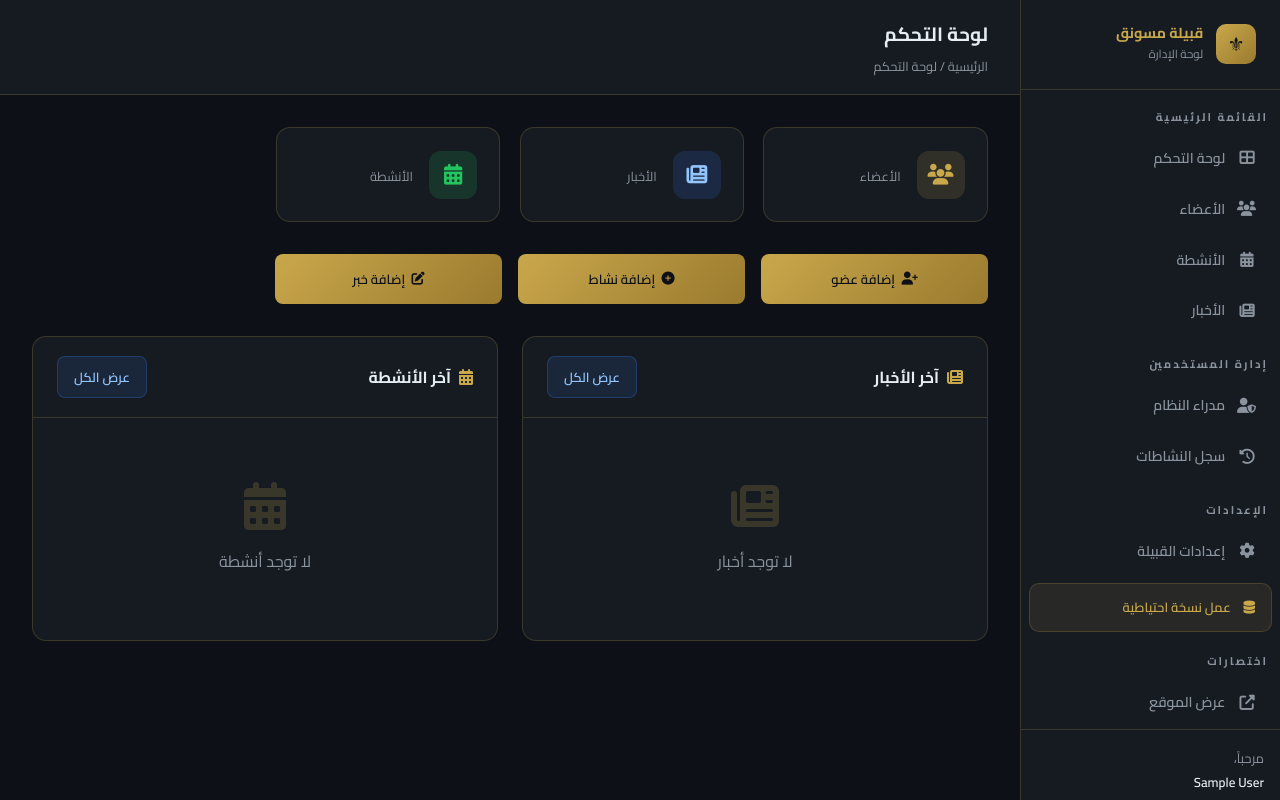
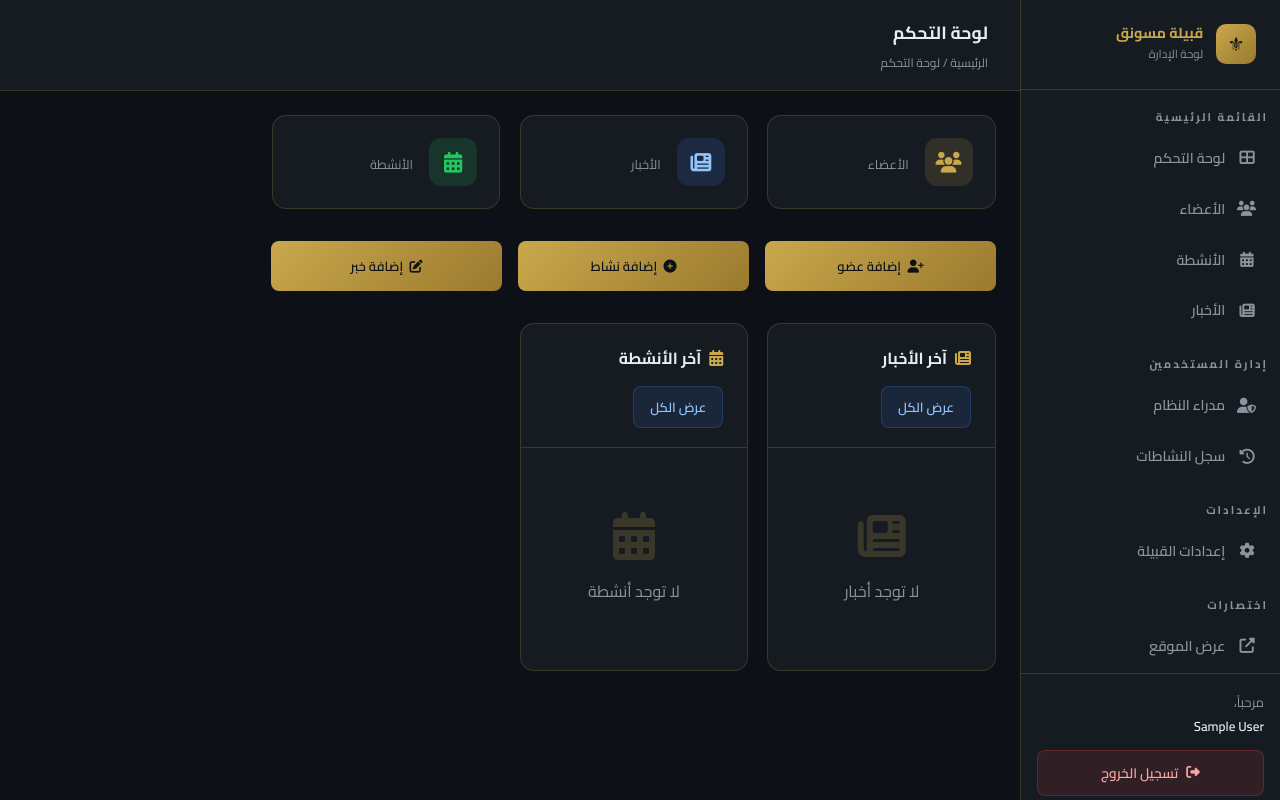
Before and after one commit to L-U-P-I-N/masoung, a Laravel app: template resources/views/admin/dashboard.blade.php in a window 1280 px wide. Run offline with Laravel 10, Linux system fonts and the light colour scheme; the template is opened without the code that fills it, so the values that code supplies are empty; the visitor is signed in with stand-in values (Sample User, id 1); data comes from the database, SQL or seed files in the repository; settings files or empty folders that the repository lacks are supplied.

Commit message:
اصلح مشكلتين دعم تصميم الجوال و رسالة من نسخ الاحتياطي

```diff
--- a/resources/views/admin/dashboard.blade.php
+++ b/resources/views/admin/dashboard.blade.php
@@ -68,7 +68,7 @@
 </div>
 
 
-<div style="display:grid;grid-template-columns:1fr 1fr;gap:1.5rem">
+<div class="stat-grid" style="margin-bottom: 1.5rem;">
 
     {{-- آخر الأخبار --}}
     <div class="table-wrap">
@@ -79,6 +79,7 @@
         @if($latestNews->isEmpty())
         <div class="empty"><i class="fas fa-newspaper"></i>لا توجد أخبار</div>
         @else
+        <div class="table-responsive">
             <table>
                 <thead><tr><th>العنوان</th><th>الحالة</th><th>التاريخ</th></tr></thead>
                 <tbody>
@@ -95,6 +96,7 @@
                     @endforeach
                 </tbody>
             </table>
+        </div>
         @endif
     </div>
 
@@ -107,6 +109,7 @@
         @if($latestActs->isEmpty())
         <div class="empty"><i class="fas fa-calendar-alt"></i>لا توجد أنشطة</div>
         @else
+        <div class="table-responsive">
             <table>
                 <thead><tr><th>النشاط</th><th>التاريخ</th><th>الحالة</th></tr></thead>
                 <tbody>
@@ -123,6 +126,7 @@
                     @endforeach
                 </tbody>
             </table>
+        </div>
         @endif
     </div>
 
--- a/resources/views/layouts/admin.blade.php
+++ b/resources/views/layouts/admin.blade.php
@@ -25,15 +25,22 @@
             --sidebar-w:260px;
         }
         * { margin:0; padding:0; box-sizing:border-box; }
-        body { font-family:'Cairo',sans-serif; background:var(--dark); color:var(--text); min-height:100vh; display:flex; }
+        body { font-family:'Cairo',sans-serif; background:var(--dark); color:var(--text); min-height:100vh; display:flex; position: relative; overflow-x: hidden; }
 
         /* SIDEBAR */
         .sidebar {
             width:var(--sidebar-w); background:var(--dark2);
             border-left:1px solid var(--border);
             position:fixed; top:0; right:0; bottom:0;
-            display:flex; flex-direction:column; overflow-y:auto; z-index:100;
+            display:flex; flex-direction:column; overflow-y:auto; z-index:1000;
+            transition: transform 0.3s cubic-bezier(0.4, 0, 0.2, 1);
         }
+        .sidebar-overlay {
+            position: fixed; top: 0; left: 0; right: 0; bottom: 0;
+            background: rgba(0,0,0,0.6); backdrop-filter: blur(4px);
+            z-index: 999; display: none; opacity: 0; transition: opacity 0.3s;
+        }
+        .sidebar-overlay.active { display: block; opacity: 1; }
         .sidebar-head {
             padding:1.5rem; border-bottom:1px solid var(--border);
             display:flex; align-items:center; gap:0.8rem;
@@ -78,11 +85,17 @@
             padding:1rem 2rem; display:flex; align-items:center; justify-content:space-between;
             position:sticky; top:0; z-index:50;
         }
-        .topbar h1 { font-size:1.2rem; font-weight:700; }
-        .topbar .breadcrumb { font-size:0.8rem; color:var(--text-muted); margin-top:0.15rem; }
+        .topbar h1 { font-size:1.1rem; font-weight:700; white-space: nowrap; overflow: hidden; text-overflow: ellipsis; }
+        .topbar .breadcrumb { font-size:0.75rem; color:var(--text-muted); margin-top:0.1rem; }
         .topbar-actions { display:flex; gap:0.7rem; }
 
-        .content { padding:2rem; flex:1; }
+        .menu-btn {
+            display: none; background: rgba(201,168,76,0.1); border: 1px solid var(--border);
+            color: var(--gold); width: 38px; height: 38px; border-radius: 8px;
+            align-items: center; justify-content: center; font-size: 1.1rem; cursor: pointer;
+        }
+
+        .content { padding:1.5rem; flex:1; width: 100%; max-width: 1400px; margin: 0 auto; }
 
         /* ALERTS */
         .alert {
@@ -110,7 +123,8 @@
         .table-wrap { background:var(--dark2); border:1px solid var(--border); border-radius:14px; overflow:hidden; }
         .table-head { padding:1.2rem 1.5rem; border-bottom:1px solid var(--border); display:flex; align-items:center; justify-content:space-between; flex-wrap:wrap; gap:0.8rem; }
         .table-head h2 { font-size:1rem; font-weight:700; }
-        table { width:100%; border-collapse:collapse; }
+        .table-responsive { width: 100%; overflow-x: auto; -webkit-overflow-scrolling: touch; }
+        table { width:100%; border-collapse:collapse; min-width: 500px; }
         th { padding:0.8rem 1.2rem; background:var(--dark3); font-size:0.78rem; font-weight:700; color:var(--text-muted); text-align:right; letter-spacing:0.5px; white-space:nowrap; }
         td { padding:1rem 1.2rem; border-top:1px solid rgba(201,168,76,0.08); font-size:0.88rem; vertical-align:middle; }
         tr:hover td { background:rgba(201,168,76,0.03); }
@@ -160,46 +174,30 @@
         .empty i { font-size:3rem;display:block;margin-bottom:1rem;color:var(--border); }
 
         /* MOBILE */
-        .menu-toggle {
-            display:none; background:var(--dark3); border:1px solid var(--border);
-            color:var(--gold); padding:0.5rem 0.7rem; border-radius:8px;
-            cursor:pointer; font-size:1.1rem; transition:all 0.2s;
-            align-items:center; justify-content:center;
-        }
-        .menu-toggle:hover { background:rgba(201,168,76,0.1); }
-
-        .sidebar-overlay {
-            position:fixed; top:0; left:0; right:0; bottom:0;
-            background:rgba(0,0,0,0.7); backdrop-filter:blur(3px);
-            z-index:90; display:none; opacity:0; transition:opacity 0.3s;
-        }
-        .sidebar-overlay.active { display:block; opacity:1; }
-
         @media(max-width:900px){
-            .sidebar { transform:translateX(100%); transition:transform 0.3s; border-left:none; border-right:1px solid var(--border); }
-            .sidebar.open { transform:translateX(0); }
-            .main { margin-right:0; }
-            .topbar { padding:1rem; gap:1rem; }
-            .menu-toggle { display:flex; }
-            #close-sidebar { display:flex !important; }
+            .sidebar { transform:translateX(100%); }
+            .sidebar.active { transform:translateX(0); }
+            .main { margin-right:0; width: 100%; }
+            .topbar { padding: 0.8rem 1.2rem; }
+            .menu-btn { display: flex; }
+            .content { padding: 1rem; }
             .stat-grid { grid-template-columns: 1fr; }
-            .content { padding: 1.2rem; }
+            .form-grid { grid-template-columns: 1fr; }
         }
     </style>
     @stack('styles')
 </head>
 <body>
 
+<div class="sidebar-overlay" id="overlay"></div>
+
 <aside class="sidebar" id="sidebar">
     <div class="sidebar-head">
         <div class="icon">⚜</div>
-        <div style="flex:1">
+        <div>
             <div class="lbl">قبيلة مسونق</div>
             <div class="sub">لوحة الإدارة</div>
         </div>
-        <button id="close-sidebar" class="menu-toggle" style="display:none; border:none; background:none; font-size:1.4rem; color:var(--text-muted); padding:0;">
-            <i class="fas fa-times"></i>
-        </button>
     </div>
 
     @php
@@ -246,12 +244,6 @@
         <a href="{{ route('admin.settings') }}" class="{{ request()->routeIs('admin.settings*') ? 'active' : '' }}">
             <i class="fas fa-cog"></i> إعدادات القبيلة
         </a>
-        <form action="{{ route('admin.backup.run') }}" method="POST" id="backup-form" style="margin: 0.5rem 0.5rem 0.15rem;">
-            @csrf
-            <button type="submit" class="btn" style="width:100%; justify-content:flex-start; background:rgba(201,168,76,0.1); color:var(--gold); border:1px solid var(--border); padding:0.7rem 1rem; border-radius:10px; font-weight:600; cursor:pointer; gap:0.8rem;">
-                <i class="fas fa-database"></i> عمل نسخة احتياطية
-            </button>
-        </form>
     </nav>
     @endif
 
@@ -278,12 +270,14 @@
 
 <div class="main">
     <div class="topbar">
-        <button id="toggle-sidebar" class="menu-toggle">
-            <i class="fas fa-bars"></i>
-        </button>
-        <div style="flex:1">
-            <h1>@yield('page-title', 'لوحة التحكم')</h1>
-            <div class="breadcrumb">@yield('breadcrumb', 'الرئيسية')</div>
+        <div style="display: flex; align-items: center; gap: 1rem;">
+            <button class="menu-btn" id="menuToggle">
+                <i class="fas fa-bars"></i>
+            </button>
+            <div>
+                <h1>@yield('page-title', 'لوحة التحكم')</h1>
+                <div class="breadcrumb">@yield('breadcrumb', 'الرئيسية')</div>
+            </div>
         </div>
         <div class="topbar-actions">
             @yield('topbar-actions')
@@ -302,43 +296,27 @@
     </div>
 </div>
 
-<div class="sidebar-overlay" id="sidebar-overlay"></div>
+@stack('scripts')
+<script>
+    const menuToggle = document.getElementById('menuToggle');
+    const sidebar = document.getElementById('sidebar');
+    const overlay = document.getElementById('overlay');
 
-<script>
-    document.addEventListener('DOMContentLoaded', function() {
-        const sidebar = document.getElementById('sidebar');
-        const overlay = document.getElementById('sidebar-overlay');
-        const toggleBtn = document.getElementById('toggle-sidebar');
-        const closeBtn = document.getElementById('close-sidebar');
-
-        function openSidebar() {
-            sidebar.classList.add('open');
+    if(menuToggle) {
+        menuToggle.addEventListener('click', () => {
+            sidebar.classList.add('active');
             overlay.classList.add('active');
             document.body.style.overflow = 'hidden';
-        }
+        });
+    }
 
-        function closeSidebar() {
-            sidebar.classList.remove('open');
+    if(overlay) {
+        overlay.addEventListener('click', () => {
+            sidebar.classList.remove('active');
             overlay.classList.remove('active');
             document.body.style.overflow = '';
-        }
-
-        if(toggleBtn) toggleBtn.addEventListener('click', openSidebar);
-        if(closeBtn) closeBtn.addEventListener('click', closeSidebar);
-        if(overlay) overlay.addEventListener('click', closeSidebar);
-
-        // Close sidebar on link click (mobile)
-        const navLinks = sidebar.querySelectorAll('nav a');
-        navLinks.forEach(link => {
-            link.addEventListener('click', () => {
-                if (window.innerWidth <= 900) {
-                    closeSidebar();
-                }
-            });
         });
-    });
+    }
 </script>
-
-@stack('scripts')
 </body>
 </html>
```
Lines whose indentation alone changed are shown as unchanged.
